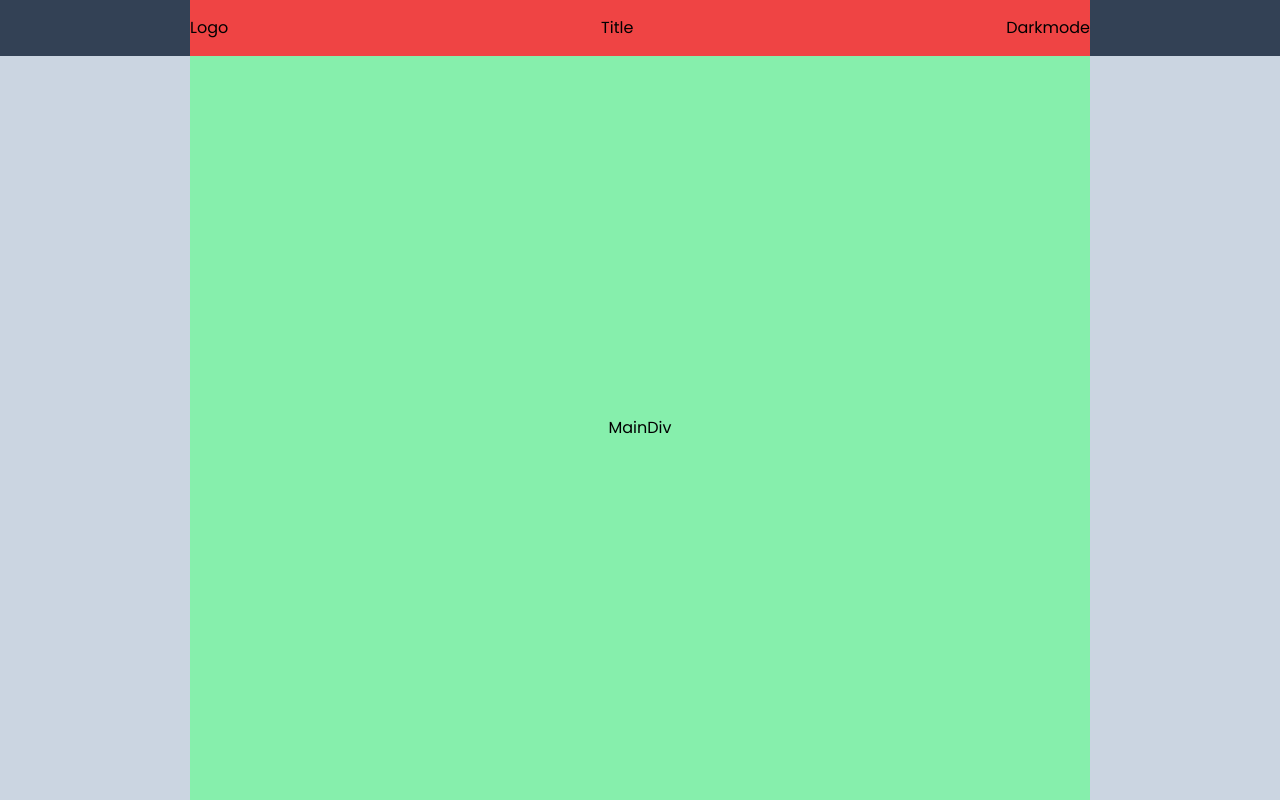
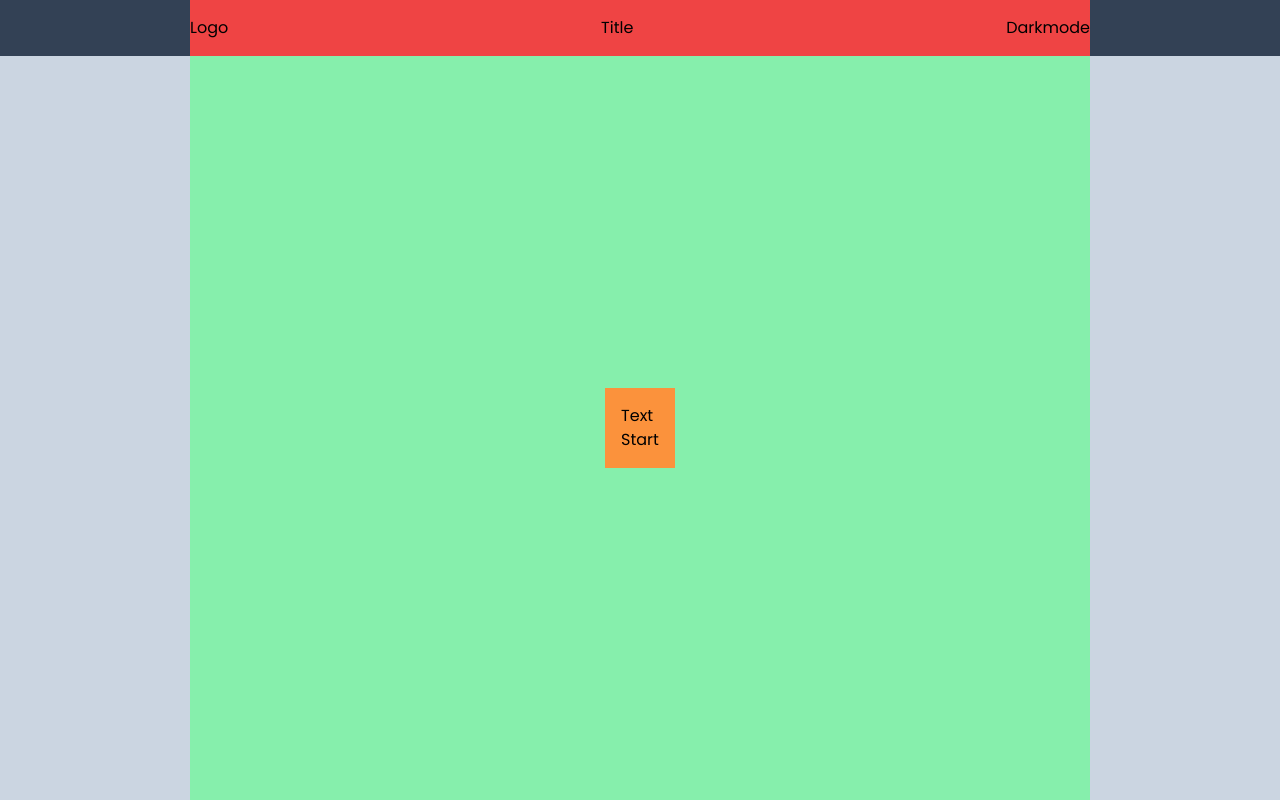
Before and after one commit to devham236/Robyn, a React (Vite) app: page / in a window 1280 px wide. Built offline with nearby package versions, Linux system fonts and the light colour scheme; no server answers.

Commit message:
skeleton design

```diff
--- a/src/Components/MainDiv.jsx
+++ b/src/Components/MainDiv.jsx
@@ -3,7 +3,10 @@ import React from "react"
 const MainDiv = () => {
   return (
     <div className="w-[900px] h-[calc(100%-56px)] mx-auto flex items-center justify-center bg-green-300">
-      MainDiv
+      <div className="bg-orange-400 p-4">
+        <h1>Text</h1>
+        <button>Start</button>
+      </div>
     </div>
   )
 }
```
